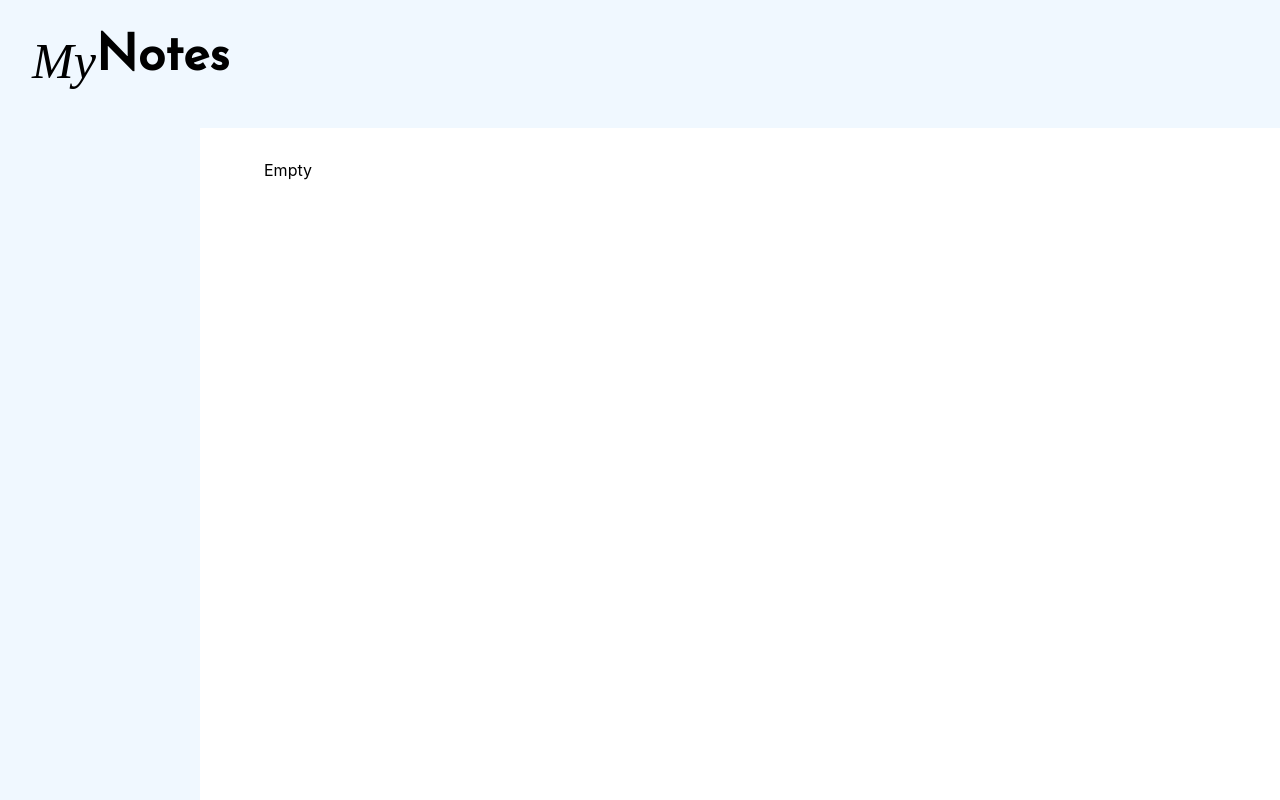
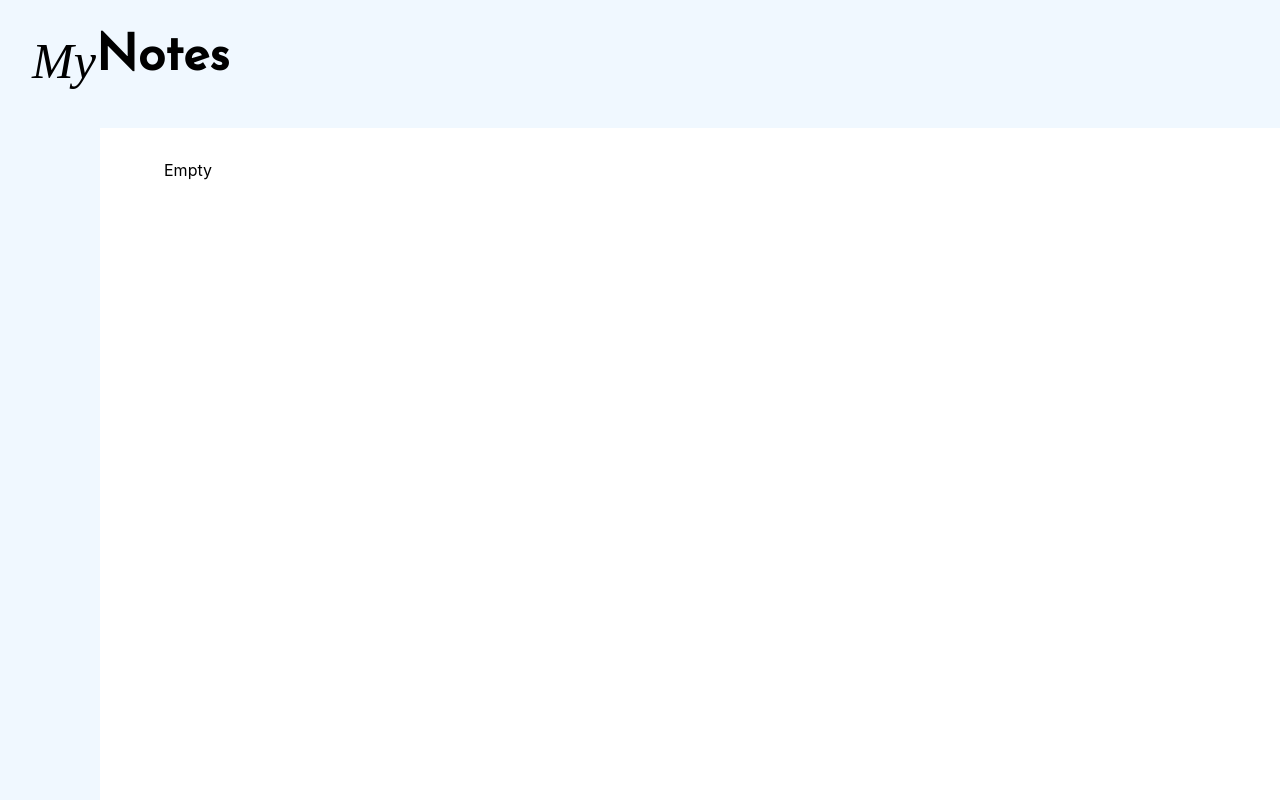
Before and after one commit to sandeshstha1222/CRUD-Notes-app, a React (Create React App) app: page / in a window 1280 px wide. Built offline with nearby package versions, Linux system fonts and the light colour scheme; some icons are missing; a web font is replaced by a local one.

Commit message:
Finished

```diff
--- a/src/components/Sidebar/Sidebar.css
+++ b/src/components/Sidebar/Sidebar.css
@@ -1,6 +1,7 @@
 .sidebar {
   height: 100vh;
-  width: 200px;
+  max-width: 200px;
+  min-width: 100px;
   display: flex;
   flex-direction: column;
   align-items: center;
```
